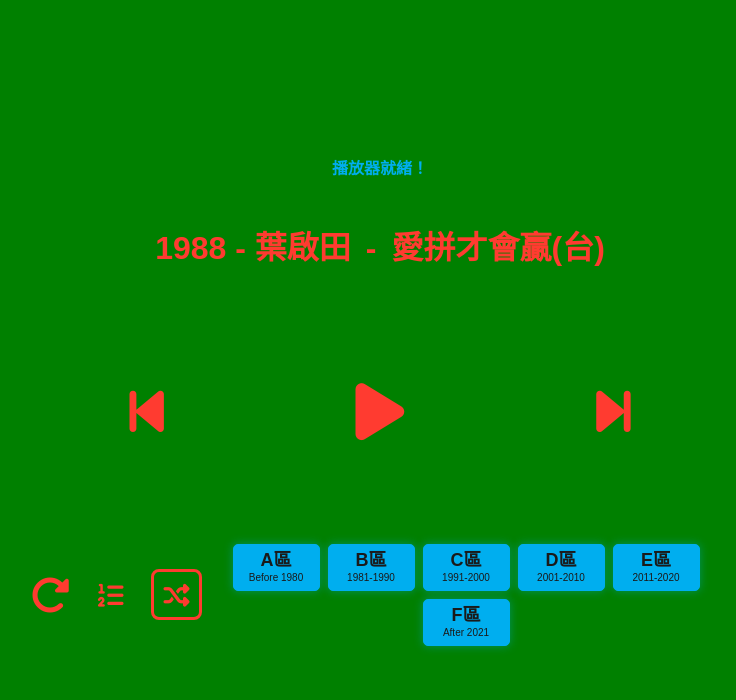
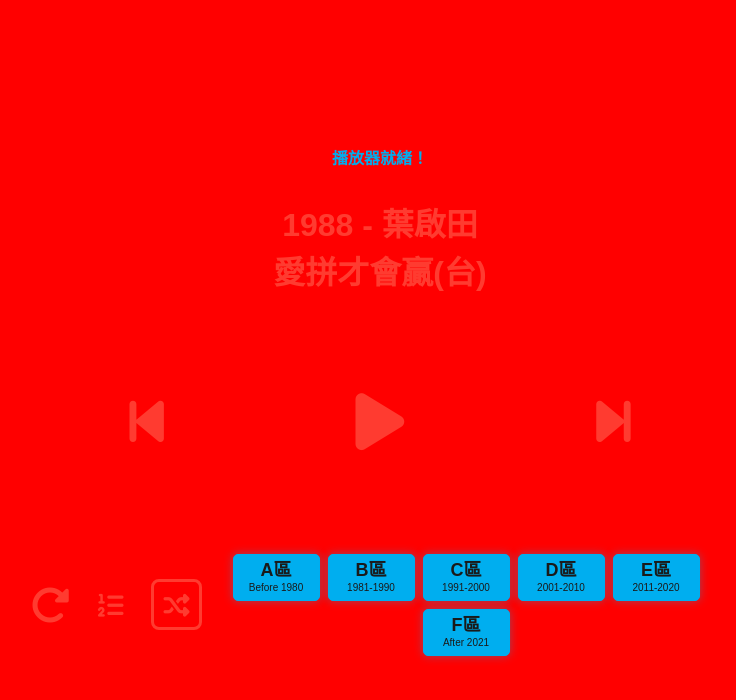
Before and after one commit to ohmygod8787/guessSongs, a plain HTML site: page index.html in a window 1280 px wide. Shown: the whole page, without its empty margins (260-996 px from the left). Drawn offline with nearby package versions, Linux system fonts and the light colour scheme.

Commit message:
歌名至下一行

```diff
--- a/index.html
+++ b/index.html
@@ -3,21 +3,34 @@
 <head>
     <meta charset="UTF-8">
     <meta name="viewport" content="width=device-width, initial-scale=1.0">
-    <title>猜歌大挑戰 - 真機優化版</title>
+    <title>猜歌大挑戰 - 最終排版優化版</title>
     <link rel="stylesheet" href="https://cdnjs.cloudflare.com/ajax/libs/font-awesome/6.4.0/css/all.min.css">
     <script src="https://code.jquery.com/jquery-3.6.0.min.js"></script>
     <style>
-        body { background-color: green; color: #fff; font-family: "Microsoft JhengHei", sans-serif; display: flex; justify-content: center; align-items: center; height: 100vh; margin: 0; overflow: hidden; user-select: none; }
+        body { background-color: red; color: #fff; font-family: "Microsoft JhengHei", sans-serif; display: flex; justify-content: center; align-items: center; height: 100vh; margin: 0; overflow: hidden; user-select: none; }
         .game-container { text-align: center; width: 100%; max-width: 700px; padding: 20px; position: relative; z-index: 10; }
         #status-msg { color: #00AEEF; font-size: 16px; margin-bottom: 20px; min-height: 24px; font-weight: bold; }
-        #song-display { color: #FF3B30; font-size: 32px; font-weight: 900; margin-bottom: 80px; min-height: 100px; line-height: 1.4; display: flex; justify-content: center; align-items: center; flex-wrap: wrap; transition: opacity 0.3s; }
-        .desktop-separator { margin: 0 15px; }
+
+        /* 歌名顯示區域修正：改為垂直排列並置中 */
+        #song-display {
+            color: #FF3B30;
+            font-size: 32px;
+            font-weight: 900;
+            margin-bottom: 80px;
+            min-height: 120px;
+            line-height: 1.5;
+            display: flex;
+            flex-direction: column; /* 強制垂直排列 */
+            justify-content: center;
+            align-items: center;
+            transition: opacity 0.3s;
+        }
+
         .controls { display: flex; justify-content: space-around; align-items: center; margin-bottom: 100px; }
         .btn-box { cursor: pointer; transition: transform 0.2s; flex: 1; display: flex; justify-content: center; }
         .btn-box:active { transform: scale(0.9); }
         .icon { color: #FF3B30; font-size: 55px; }
 
-        /* 底部功能區 */
         .footer { display: flex; flex-direction: column; align-items: center; gap: 20px; width: 100%; }
         .footer-row { display: flex; justify-content: space-between; align-items: center; width: 100%; padding: 0 10px; }
         .footer-left { display: flex; align-items: center; gap: 15px; }
@@ -39,7 +52,7 @@
         .area-label .years { font-size: 10px; margin-top: 2px; }
         .area-checkbox:checked + .area-label { background-color: #00AEEF; color: #1a1a1a; box-shadow: 0 0 10px rgba(0, 174, 239, 0.4); }
 
-        /* 手機真機修正：播放器必須在頂層 (z-index 很大)，但設為透明且穿透點擊 */
+        /* 手機播放器真機優化層級 */
         #yt-player-container {
             position: fixed;
             bottom: 0;
@@ -47,14 +60,13 @@
             width: 1px;
             height: 1px;
             overflow: hidden;
-            opacity: 0.1; /* 稍微有一點點透明度，避免系統認為它沒在跑 */
-            z-index: 9999; /* 必須為正數，讓它在最前台運作 */
-            pointer-events: none; /* 確保使用者點不到它，不會干擾按鈕 */
+            opacity: 0.05;
+            z-index: 9999;
+            pointer-events: none;
         }
 
         @media (max-width: 500px) {
             #song-display { font-size: 26px; }
-            .desktop-separator { display: none !important; }
             .footer-row { flex-direction: row; gap: 10px; }
             .area-label { width: 65px; height: 40px; }
             .area-label .letter { font-size: 16px; }
@@ -67,11 +79,13 @@
 
     <div class="game-container">
         <div id="status-msg">正在準備播放器...</div>
+
+        <!-- 顯示區修正：移除了中間的橫槓 span -->
         <div id="song-display">
-            <span id="display-info">載入中...</span>
-            <span class="desktop-separator">-</span>
-            <span id="display-title" class="song-title">歌曲名稱</span>
+            <div id="display-info">載入中...</div>
+            <div id="display-title" class="song-title">歌曲名稱</div>
         </div>
+
         <div class="controls">
             <div class="btn-box" id="prev-btn"><i class="fas fa-step-backward icon"></i></div>
             <div class="btn-box" id="play-btn"><i class="fas fa-play icon" style="font-size: 65px;"></i></div>
@@ -112,7 +126,6 @@
 
     <script>
         const songData = {
-            // Before 1980
             "A": [
                 { year: 1979, singer: "蔡琴", title: "恰似你的溫柔", ytId: "bs4Wz_b5p90", start: 70 },
                 { year: 1972, singer: "甄妮", title: "誓言", ytId: "OhMWoeuBiWc", start: 52 },
@@ -135,7 +148,6 @@
                 { year: 1972, singer: "西卿", title: "粉紅色的腰帶(台)", ytId: "iR3T4O8Yeso", start: 37 },
                 { year: 1977, singer: "鳳飛飛", title: "心酸酸(台)", ytId: "0V-9JUF4tF0", start: 51 }
             ],
-            // 1981-1990
             "B": [
                 { year: 1981, singer: "劉文正", title: "三月裡的小雨", ytId: "7-7x9ddaBX8", start: 38 },
                 { year: 1983, singer: "費玉清", title: "一剪梅", ytId: "AjitR7RZEQU", start: 93 },
@@ -158,7 +170,6 @@
                 { year: 1988, singer: "賀一航", title: "媽媽請你不通痛(台)", ytId: "ZU_Rg3NOIqY", start: 82 },
                 { year: 1990, singer: "王瑞霞", title: "絕情雨(台)", ytId: "Y_sypl1xnDw", start: 60 }
             ],
-            // 1991-2000
             "C": [
                 { year: 1991, singer: "張清芳", title: "加州陽光", ytId: "MUQokGdc_eo", start: 50 },
                 { year: 1992, singer: "張雨生", title: "大海", ytId: "sL1NQyOhxAc", start: 65 },
@@ -291,19 +302,16 @@
             $("#btn-rand").click(() => switchMode('rand'));
             $(".area-checkbox").change(function() { switchMode(currentMode); });
 
-            // 修改：播放按鈕邏輯
             $("#play-btn").click(function() {
                 if (!isPlayerReady) return;
                 const song = currentList[currentIndex];
                 if (!song || !song.ytId) { alert("尚未填入 ID！"); return; }
 
-                // 真機必勝連招：先喚醒 -> 靜音預播 -> 正式播放
-                // 1. 先叫出聲音權限
+                // 真機優化：先喚醒音軌權限再載入
                 player.playVideo();
                 player.unMute();
                 player.setVolume(100);
 
-                // 2. 立即換片並播放
                 player.loadVideoById({
                     videoId: song.ytId,
                     startSeconds: song.start
```
